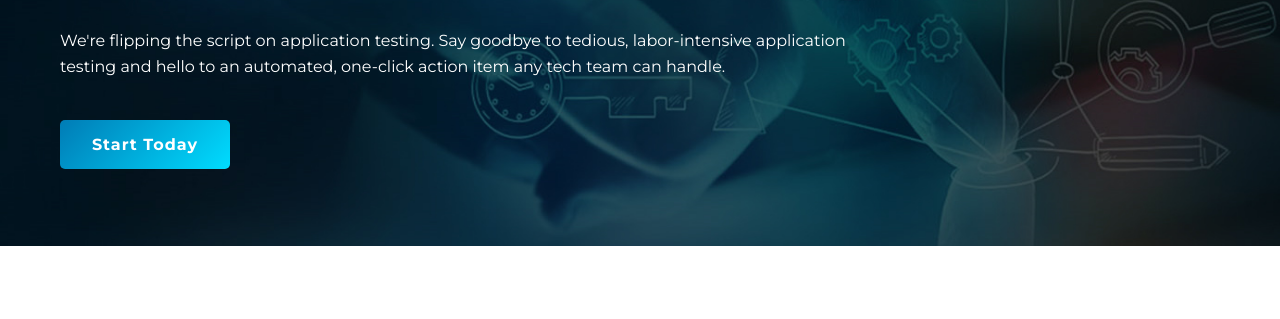
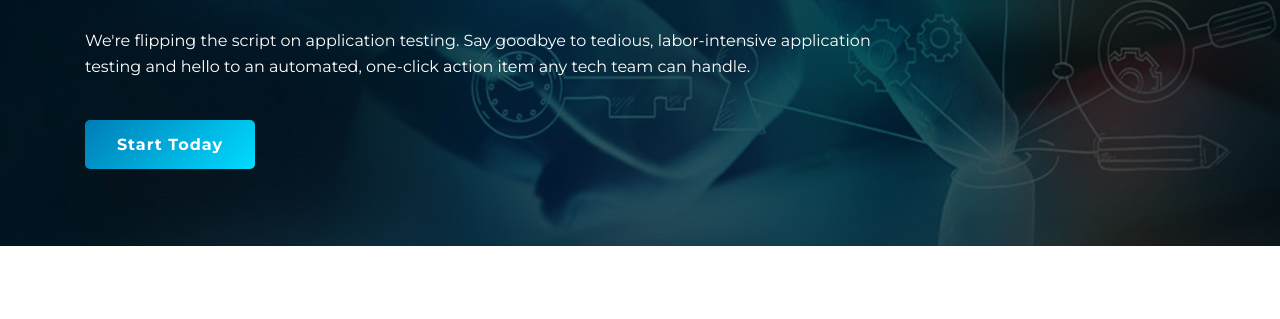
Before and after one commit to ccs-global-tech/static-helm, a website: page index.html in a window 1280 px wide. Shown: the part 190-509 px from the top of the page. Drawn offline with nearby package versions, Linux system fonts and the light colour scheme.

Commit message:
style update

```diff
--- a/public/stylesheets/core.css
+++ b/public/stylesheets/core.css
@@ -25,7 +25,7 @@ body {
 .noselect { -webkit-touch-callout: none; -webkit-user-select: none; -khtml-user-select: none; -moz-user-select: none; -ms-user-select: none; user-select: none; -webkit-tap-highlight-color: transparent; }
 .base-padding { padding: 20px; }
 .container { position: relative; }
-.page-margin { max-width: 1200px; margin: 0 auto; }
+.page-margin { max-width: 1150px; margin: 0 auto; }
 .section-padding { padding: clamp(40px, 6vw, 80px) 20px; }
 .section-title { margin-top: 0; }
 .section-subtitle { margin: 0; text-transform: uppercase; font-weight: bold; letter-spacing: 1px; }
```
